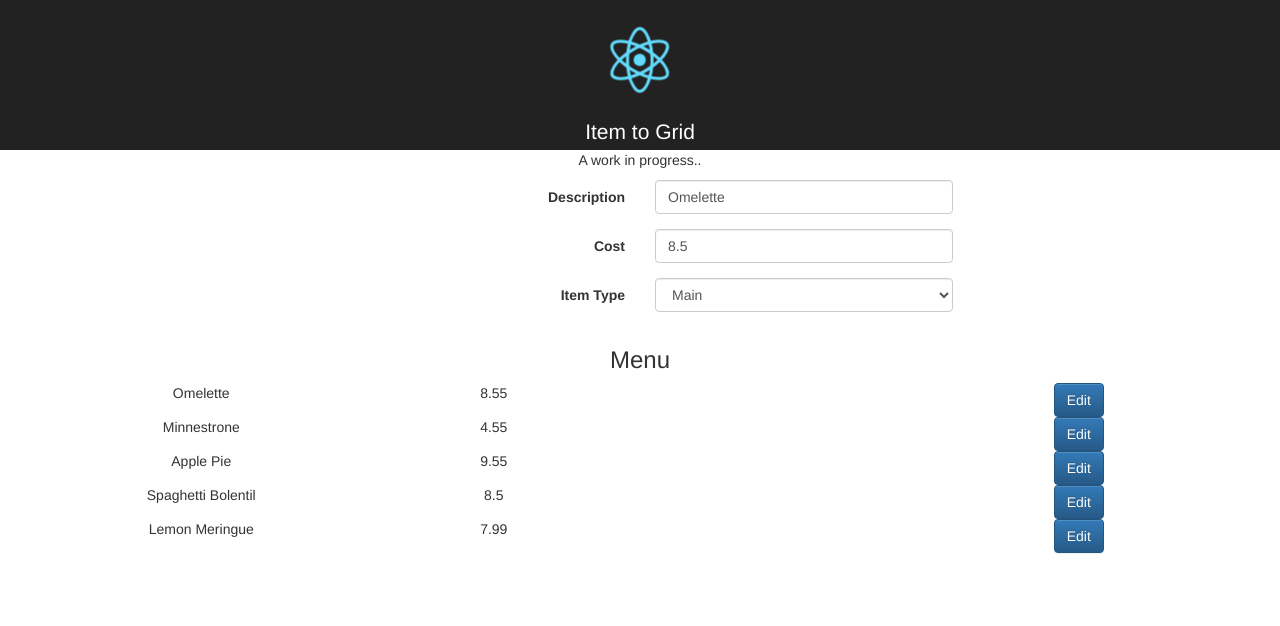
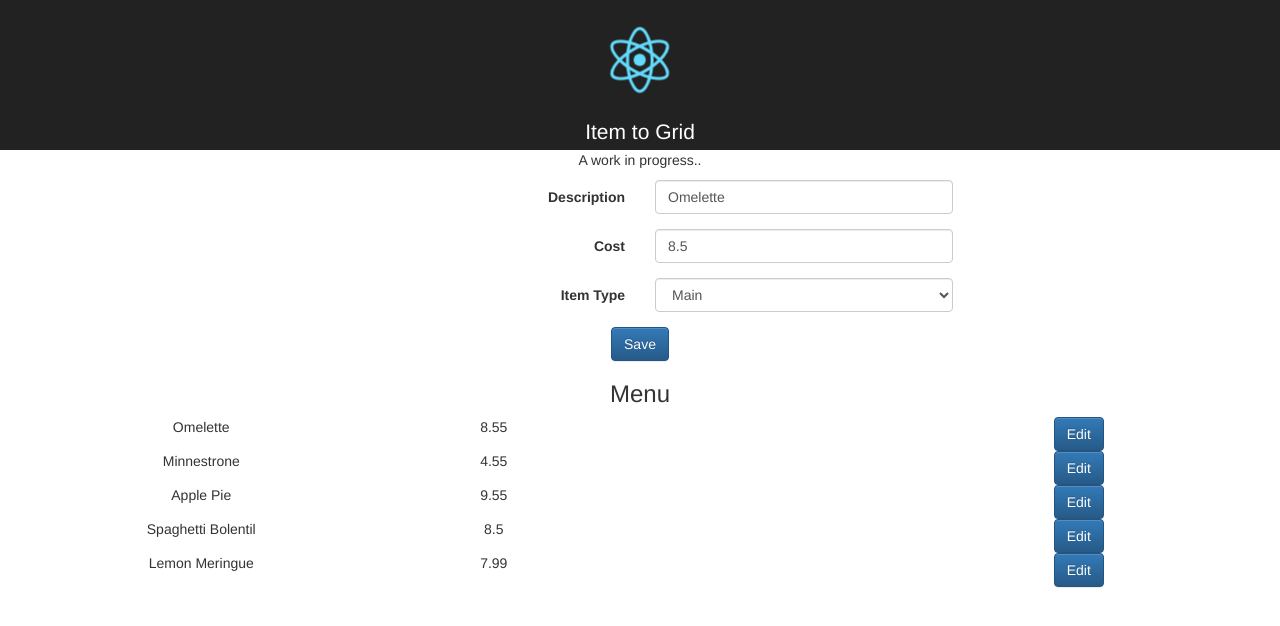
Before and after one commit to Robo-Mike/react-item-togrid, a React (Create React App) app: page / in a window 1280 px wide. Shown: the top 626 px of the page. Built offline with nearby package versions, Linux system fonts and the light colour scheme.

Commit message:
Pre Redux tidy up

```diff
--- a/src/actions/index.js
+++ b/src/actions/index.js
@@ -8,3 +8,8 @@ export const OnProductEdit = (productId) => {
   console.log('product id ' +  productId + 'clicked')
  return true;
 }
+
+export const OnProductSave= (productId) => {
+  console.log('product id ' +  productId + ' Saved')
+ return true;
+}
--- a/src/components/ProductEdit.js
+++ b/src/components/ProductEdit.js
@@ -3,7 +3,7 @@ import PropTypes from 'prop-types'
 //Form controls are just extensions of input type (though select is a bit different)
 import { Form , FormGroup, Button ,Col,FormControl, ControlLabel} from 'react-bootstrap';
 
-const ProductEdit = ({product, onProductTypeChange, productTypes}) => (
+const ProductEdit = ({product, onProductTypeChange, productTypes, onProductSave}) => (
   <Form horizontal>
     <FormGroup >
       <Col sm={6} componentClass={ControlLabel} >Description</Col>
@@ -26,6 +26,7 @@ const ProductEdit = ({product, onProductTypeChange, productTypes}) => (
        </FormControl>
     </Col>
    </FormGroup>
+   <Button bsStyle= 'primary' onClick={()=>{onProductSave(product.id)}} >Save</Button>
   </Form>
 )
 // prop types provides error logging where props of incorrect type are supplied
@@ -33,9 +34,11 @@ ProductEdit.propTypes = {
   product:PropTypes.shape({
     cost: PropTypes.number.isRequired,
     description: PropTypes.string.isRequired,
-    type:  PropTypes.number.isRequired
+    type:  PropTypes.number.isRequired,
+    id:  PropTypes.number.isRequired
   }).isRequired,
   onProductTypeChange: PropTypes.func.isRequired,
+  onProductSave: PropTypes.func.isRequired,
   ProductTypes:PropTypes.arrayOf(PropTypes.shape({
     value: PropTypes.number.isRequired,
     name: PropTypes.string.isRequired
--- a/src/containers/App.js
+++ b/src/containers/App.js
@@ -6,7 +6,8 @@ import ProductTypes from '../constants/ProductTypes'
 import Products from '../api/products.json'
 import {OnProductTypeChange} from '../actions/index.js'
 import {OnProductEdit} from '../actions/index.js'
-const InitialProduct = {description:'Omelette', cost:8.50, type: 2}
+import {OnProductSave} from '../actions/index.js'
+const InitialProduct = {description:'Omelette', cost:8.50, type: 2, id:99}
 
 class App extends Component {
   render() {
@@ -19,7 +20,7 @@ class App extends Component {
         <p>
           A work in progress..
         </p>
-        <ProductContainer  products={Products} productTypes={ProductTypes} initialProduct={InitialProduct} onProductTypeChange={OnProductTypeChange} onProductEdit={OnProductEdit} />
+        <ProductContainer  products={Products} productTypes={ProductTypes} initialProduct={InitialProduct} onProductTypeChange={OnProductTypeChange} onProductEdit={OnProductEdit} onProductSave={OnProductSave} />
       </div>
     );
   }
--- a/src/containers/ProductContainer.js
+++ b/src/containers/ProductContainer.js
@@ -6,9 +6,9 @@ import ProductListItem from '../components/ProductListItem'
 
 
 
-const ProductContainer = ( {products,productTypes, initialProduct,onProductTypeChange, onProductEdit}) => (
+const ProductContainer = ( {products,productTypes, initialProduct,onProductTypeChange, onProductEdit, onProductSave}) => (
   <div>
-  <ProductEdit productTypes={productTypes} product = {initialProduct}  onProductTypeChange = {onProductTypeChange} />
+  <ProductEdit productTypes={productTypes} product = {initialProduct}  onProductTypeChange = {onProductTypeChange} onProductSave= {onProductSave} />
   <ProductList>
     {products.map(
       (product)=>
```
